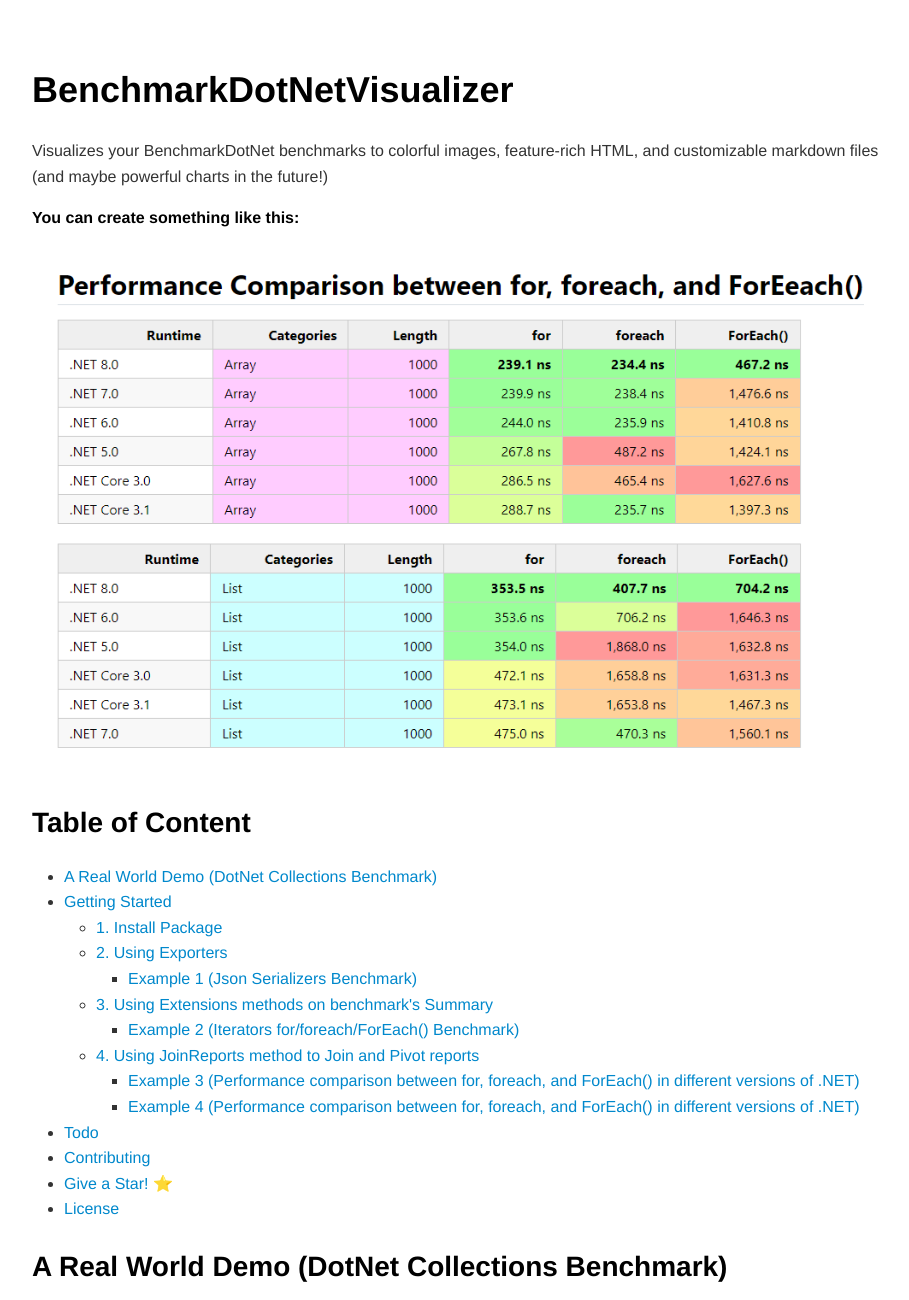
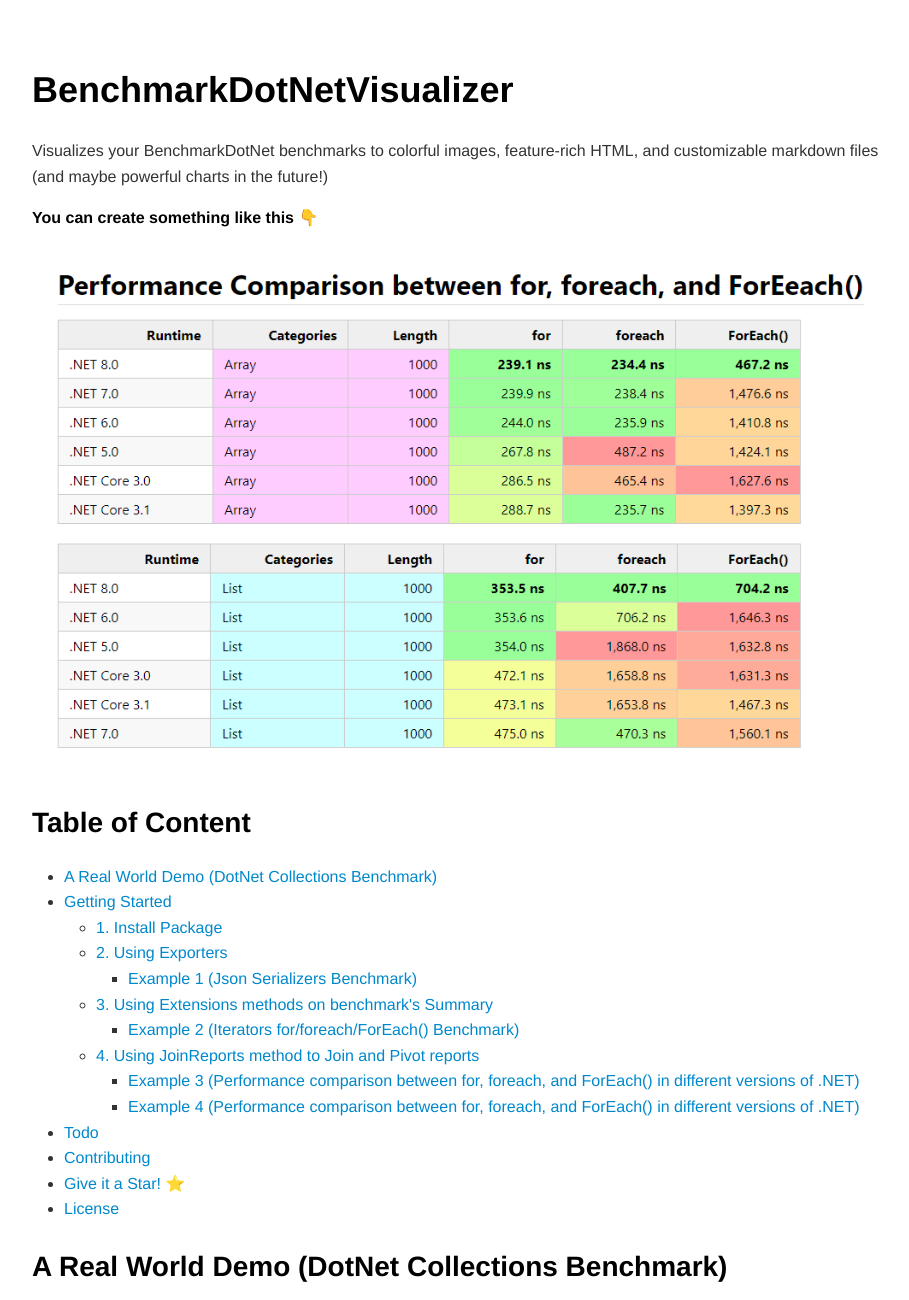
Before and after one commit to mjebrahimi/BenchmarkDotNetVisualizer, a plain HTML site: page README.html in a window 1280 px wide. Shown: the top 1300 px of the page, without its empty margins (183-1092 px from the left). Drawn offline with nearby package versions, Linux system fonts and the light colour scheme.

Commit message:
Update README

```diff
--- a/README.html
+++ b/README.html
@@ -26,7 +26,7 @@
       <div>
 <h1 id="benchmarkdotnetvisualizer">BenchmarkDotNetVisualizer </h1>
 <p>Visualizes your BenchmarkDotNet benchmarks to colorful images, feature-rich HTML, and customizable markdown files (and maybe powerful charts in the future!)</p>
-<p><strong>You can create something like this:</strong></p>
+<p><strong>You can create something like this 👇</strong></p>
 <p><img src="https://github.com/mjebrahimi/BenchmarkDotNetVisualizer/blob/master/Demo.webp" alt="for, foreach, ForEach() Benchmark"></p>
 <h2 id="table-of-content">Table of Content </h2>
 <ul>
@@ -54,7 +54,7 @@
 </li>
 <li><a href="#todo">Todo</a></li>
 <li><a href="#contributing">Contributing</a></li>
-<li><a href="#give-a-star-%EF%B8%8F">Give a Star! ⭐️</a></li>
+<li><a href="#give-it-a-star-%EF%B8%8F">Give it a Star! ⭐️</a></li>
 <li><a href="#license">License</a></li>
 </ul>
 <h2 id="a-real-world-demo-dotnet-collections-benchmark">A Real World Demo (DotNet Collections Benchmark) </h2>
@@ -213,7 +213,7 @@ Visit <a href="https://github.com/mjebrahimi/BenchmarkDotNetVisualizer/blob/mast
 <li>Push to the branch: <code>git push origin my-new-feature</code></li>
 <li>Submit a pull request</li>
 </ol>
-<h2 id="give-a-star-️">Give a Star! ⭐️ </h2>
+<h2 id="give-it-a-star-️">Give it a Star! ⭐️ </h2>
 <p>If you find this repository useful and like it, why not give it a star? if not, never mind! 😃</p>
 <h2 id="license">License </h2>
 <p>Copyright © 2024 <a href="https://github.com/mjebrahimi">Mohammad Javad Ebrahimi</a> under the <a href="https://github.com/mjebrahimi/BenchmarkDotNetVisualizer/LICENSE">MIT License</a>.</p>
```
Also changed, not shown: 1 other file.
